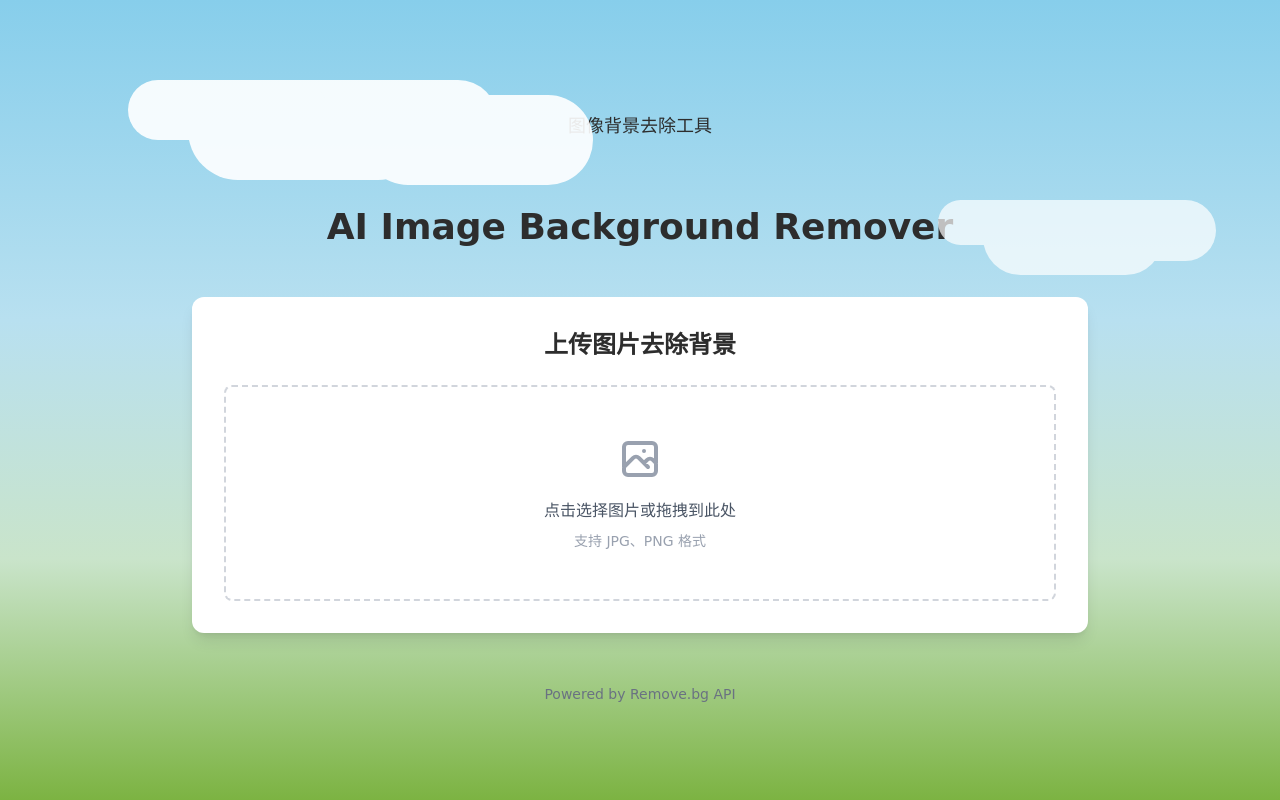
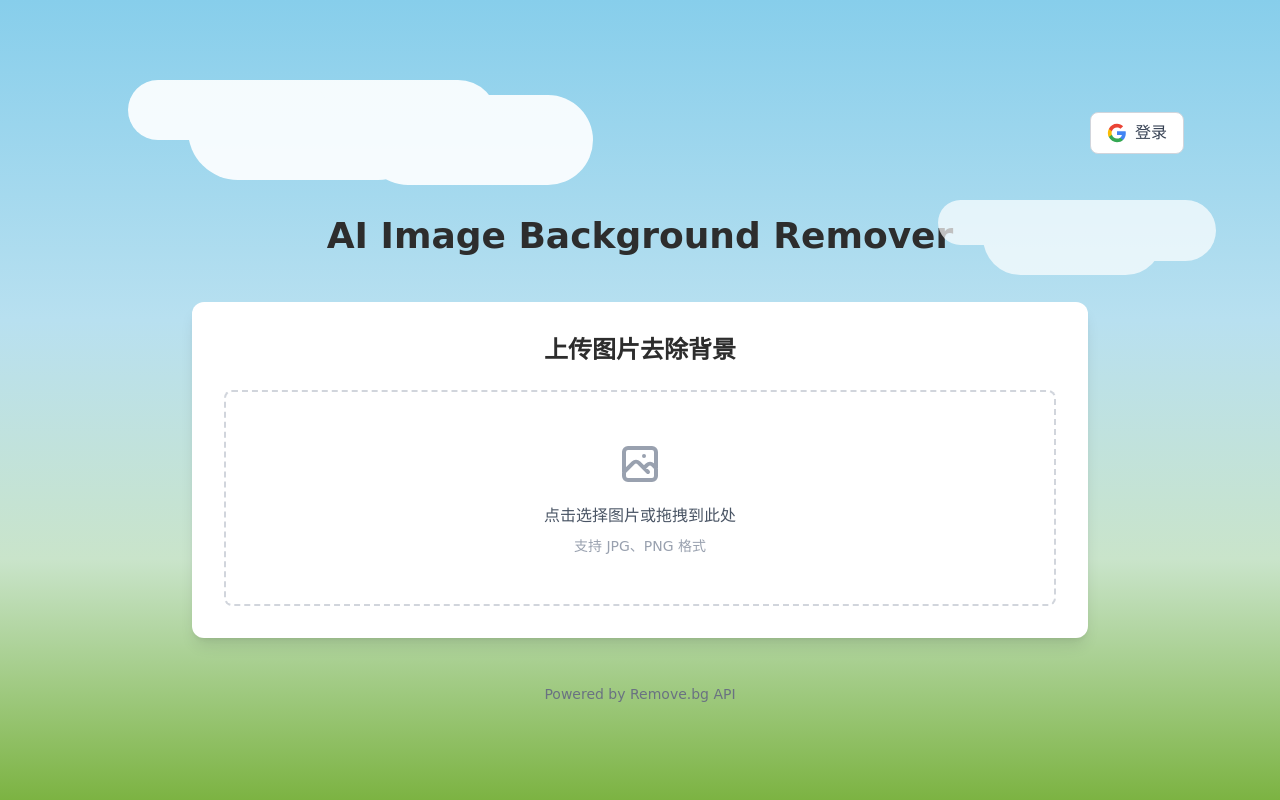
Before and after one commit to yudellardenkzlu8607-beep/image-background-remover, a Next.js app: page / in a window 1280 px wide. Built offline with nearby package versions, Linux system fonts and the light colour scheme; no server answers.

Commit message:
Add login button back to header

```diff
--- a/src/app/page.tsx
+++ b/src/app/page.tsx
@@ -131,8 +131,35 @@
   return (
     <main className="flex min-h-screen flex-col items-center justify-between p-24">
       {/* Header */}
-      <div className="w-full text-center py-4">
-        <p className="text-lg font-medium">图像背景去除工具</p>
+      <div className="w-full flex justify-between items-center py-4">
+        <div></div>
+        {session ? (
+          <div className="flex items-center gap-3">
+            {session.user?.image && (
+              <img src={session.user.image} alt={session.user.name} className="w-8 h-8 rounded-full" />
+            )}
+            <span className="text-sm text-gray-700">{session.user?.name}</span>
+            <button
+              onClick={handleSignOut}
+              className="px-3 py-1 text-sm rounded-lg bg-red-500 text-white hover:bg-red-600 transition"
+            >
+              退出登录
+            </button>
+          </div>
+        ) : (
+          <button
+            onClick={() => window.location.href = '/api/auth/signin/google'}
+            className="flex items-center gap-2 px-4 py-2 rounded-lg bg-white border border-gray-300 text-gray-700 hover:bg-gray-50 transition"
+          >
+            <svg className="w-5 h-5" viewBox="0 0 24 24">
+              <path fill="#4285F4" d="M22.56 12.25c0-.78-.07-1.53-.2-2.25H12v4.26h5.92c-.26 1.37-1.04 2.53-2.21 3.31v2.77h3.57c2.08-1.92 3.28-4.74 3.28-8.09z"/>
+              <path fill="#34A853" d="M12 23c2.97 0 5.46-.98 7.28-2.66l-3.57-2.77c-.98.66-2.23 1.06-3.71 1.06-2.86 0-5.29-1.93-6.16-4.53H2.18v2.84C3.99 20.53 7.7 23 12 23z"/>
+              <path fill="#FBBC05" d="M5.84 14.09c-.22-.66-.35-1.36-.35-2.09s.13-1.43.35-2.09V7.07H2.18C1.43 8.55 1 10.22 1 12s.43 3.45 1.18 4.93l2.85-2.22.81-.62z"/>
+              <path fill="#EA4335" d="M12 5.38c1.62 0 3.06.56 4.21 1.64l3.15-3.15C17.45 2.09 14.97 1 12 1 7.7 1 3.99 3.47 2.18 7.07l3.66 2.84c.87-2.6 3.3-4.53 6.16-4.53z"/>
+            </svg>
+            登录
+          </button>
+        )}
       </div>
 
       {/* Title */}
```
